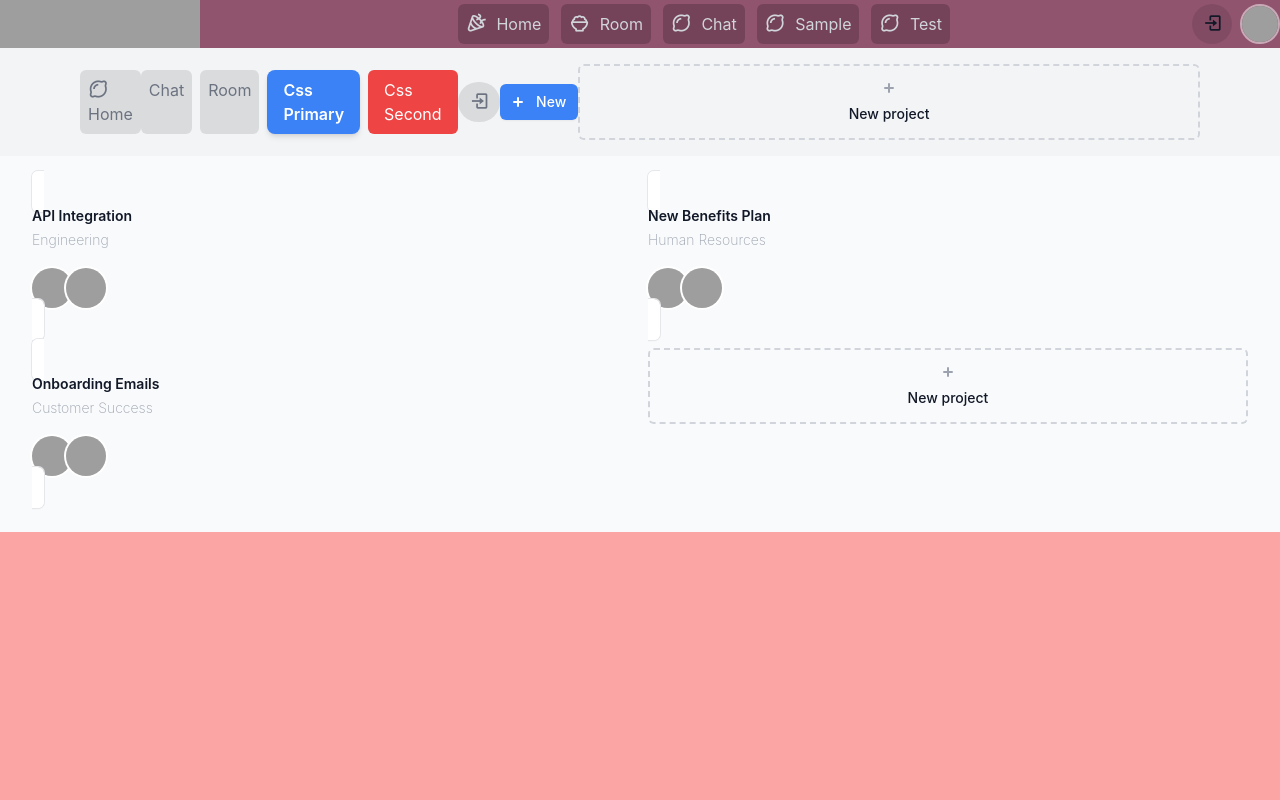
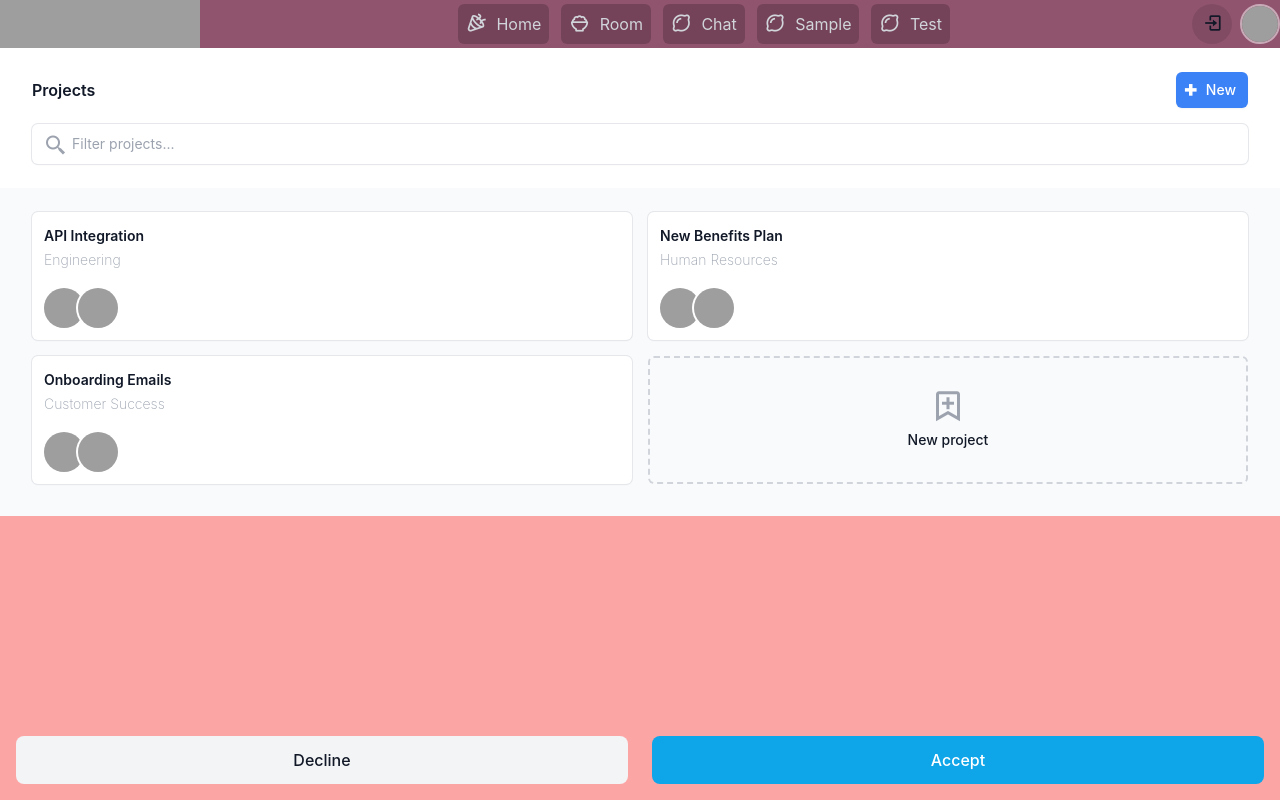
Before and after one commit to koozone/next-chat-app, a Next.js app: page /view/room in a window 1280 px wide. Built offline with nearby package versions, Linux system fonts and the light colour scheme; grey boxes are pictures that could not be loaded.

Commit message:
[추가] 모달 팝업 작업

```diff
--- a/package.json
+++ b/package.json
@@ -16,6 +16,7 @@
 		"next": "12.0.7",
 		"react": "17.0.2",
 		"react-dom": "17.0.2",
+		"react-modal": "3.14.4",
 		"socket.io": "4.4.0",
 		"socket.io-client": "4.4.0",
 		"tiny-uid": "1.1.1"
--- a/pages/component/boxItem.js
+++ b/pages/component/boxItem.js
@@ -2,14 +2,12 @@ import Link from 'next/link';
 
 export const BoxItem2 = () => {
 	return (
-		<Link href="#" className="flex">
+		<Link href="#">
 			<a
 				href="/new"
 				className="hover:border-blue-500 hover:border-solid hover:bg-white hover:text-blue-500 group w-full flex flex-col items-center justify-center rounded-md border-2 border-dashed border-gray-300 text-sm leading-6 text-gray-900 font-medium py-3"
 			>
-				<svg className="group-hover:text-blue-500 mb-1 text-gray-400" width="20" height="20" fill="currentColor" aria-hidden="true">
-					<path d="M10 5a1 1 0 0 1 1 1v3h3a1 1 0 1 1 0 2h-3v3a1 1 0 1 1-2 0v-3H6a1 1 0 1 1 0-2h3V6a1 1 0 0 1 1-1Z" />
-				</svg>
+				<i className="bx bx-bookmark-plus text-4xl group-hover:text-blue-500 mb-1 text-gray-400" />
 				New project
 			</a>
 		</Link>
@@ -22,7 +20,7 @@ export const BoxItem = ({children, item = {}}) => {
 
 	return (
 		<Link href={href}>
-			<a className="hover:bg-blue-500 hover:ring-blue-500 hover:shadow-md group rounded-md p-3 bg-white ring-1 ring-gray-200 shadow-sm">
+			<a className="block hover:bg-blue-500 hover:ring-blue-500 hover:shadow-md group rounded-md p-3 bg-white ring-1 ring-gray-200 shadow-sm">
 				<dl className="grid sm:block lg:grid xl:block grid-cols-2 grid-rows-2 items-center">
 					<div>
 						<dt className="sr-only">Title</dt>
--- /dev/null
+++ b/pages/component/popup.js
@@ -0,0 +1,69 @@
+import Modal from 'react-modal';
+
+Modal.setAppElement('#__next');
+
+export const Popup = ({isOpen = false, setIsOpen}) => {
+	return (
+		<Modal
+			isOpen={isOpen}
+			onRequestClose={() => setIsOpen(false)}
+			style={{
+				overlay: {
+					position: 'fixed',
+					top: 0,
+					left: 0,
+					right: 0,
+					bottom: 0,
+					backgroundColor: 'rgba(0, 0, 0, 0.5)',
+				},
+				content: {
+					position: 'absolute',
+					top: '200px',
+					left: '200px',
+					right: '200px',
+					bottom: '200px',
+					border: '1px solid #ccc',
+					background: '#fff',
+					overflow: 'auto',
+					WebkitOverflowScrolling: 'touch',
+					borderRadius: '12px',
+					outline: 'none',
+					padding: '20px',
+				},
+			}}
+			closeTimeoutMS={200}
+			contentLabel="Post modal"
+		>
+			{/* <div
+				// className="min-w-screen h-screen animated fadeIn faster fixed left-0 top-0 flex justify-center items-center inset-0 z-50 outline-none focus:outline-none bg-no-repeat bg-center bg-cover bg-[url('https://images.unsplash.com/photo-1623600989906-6aae5aa131d4?ixid=MnwxMjA3fDB8MHxwaG90by1wYWdlfHx8fGVufDB8fHx8&ixlib=rb-1.2.1&auto=format&fit=crop&w=1582&q=80')]"
+				className="min-w-screen h-screen animated fadeIn faster fixed left-0 top-0 flex justify-center items-center inset-0 z-50 outline-none focus:outline-none bg-no-repeat bg-center bg-cover"
+			> */}
+			{/* <div className="absolute bg-black opacity-50 inset-0 z-0"></div> */}
+			<div className="w-full max-w-lg p-5 relative mx-auto my-auto rounded-xl shadow-lg bg-white ">
+				{/* <!--content--> */}
+				<div className="">
+					{/* <!--body--> */}
+					<div className="text-center p-5 flex-auto justify-center">
+						<h2 className="text-xl font-bold py-4 ">Are you sure?</h2>
+						<p className="text-sm text-gray-500 px-8">Do you really want to delete your account? This process cannot be undone</p>
+					</div>
+					{/* <!--footer--> */}
+					<div className="p-3 mt-2 text-center space-x-4 md:block">
+						<button
+							className="mb-2 md:mb-0 bg-white px-5 py-2 text-sm shadow-sm font-medium tracking-wider border text-gray-600 rounded-full hover:shadow-lg hover:bg-gray-100"
+							onClick={() => setIsOpen(false)}
+						>
+							Cancel
+						</button>
+						<button className="mb-2 md:mb-0 bg-red-500 border border-red-500 px-5 py-2 text-sm shadow-sm font-medium tracking-wider text-white rounded-full hover:shadow-lg hover:bg-red-600">
+							Delete
+						</button>
+					</div>
+				</div>
+			</div>
+			{/* </div> */}
+		</Modal>
+	);
+};
+
+export default Popup;
--- a/pages/index.js
+++ b/pages/index.js
@@ -4,7 +4,7 @@ import Header from './component/header';
 export default function Index() {
 	return (
 		// <div className="flex flex-col justify-center items-center min-h-screen py-2">
-		<div>
+		<div className="relative h-screen">
 			<Header />
 			<NavBar />
 			<h1 className="text-3xl font-bold underline">Hello world!</h1>
@@ -12,17 +12,20 @@ export default function Index() {
 				<input type="checkbox" defaultChecked /> Browser default
 			</label>
 			<label>
-				<input
-					type="checkbox"
-					className="accent-pink-500"
-					defaultChecked
-				/>
+				<input type="checkbox" className="accent-pink-500" defaultChecked />
 				Customized
 			</label>
 
-			<div className="py-32 text-center h-[2000px]">
-				<div className="text-4xl font-extrabold">Tailwind Test</div>
+			<div className="h-[300px] overflow-auto bg-pink-300">
+				<div className="py-32 text-center h-[2000px]">
+					<div className="text-4xl font-extrabold">Tailwind Test</div>
+				</div>
 			</div>
+
+			<footer className="absolute inset-x-0 bottom-0 grid grid-cols-2 gap-x-6">
+				<button className="btn btn--secondary">Decline</button>
+				<button className="btn btn--primary">Accept</button>
+			</footer>
 		</div>
 	);
 }
--- a/pages/view/room.js
+++ b/pages/view/room.js
@@ -1,14 +1,19 @@
 import axios from 'axios';
 import {useState, useEffect} from 'react';
+// import Modal from 'react-modal';
+
 import Box from '../component/box';
 import BoxItem, {BoxItem2} from '../component/boxItem';
 import Header, {Header2} from '../component/header';
+import NavBar from '../component/navBar';
+import Popup from '../component/popup';
 
-import NavBar from '../component/navBar';
+// Modal.setAppElement('#__next');
 
 export default function chat() {
+	const [isModal, setIsModal] = useState(false);
 	const [roomList, setRoomList] = useState([]);
-
+	console.log('isModal', isModal);
 	useEffect(() => {
 		// axios('http://localhost:3000/roomList')
 		axios('/api/room')
@@ -20,9 +25,27 @@ export default function chat() {
 	}, []);
 
 	return (
-		<div>
+		<div className="relative h-screen">
 			<Header2 />
-			<NavBar />
+			{/* <NavBar /> */}
+			<header className="bg-white space-y-4 p-4 sm:px-8 sm:py-6 lg:p-4 xl:px-8 xl:py-6">
+				<div className="flex items-center justify-between">
+					<h2 className="font-semibold text-gray-900">Projects</h2>
+					<a href="/new" className="hover:bg-blue-400 group flex items-center rounded-md bg-blue-500 text-white text-sm font-medium pl-2 pr-3 py-2 shadow-sm">
+						<i className="bx bx-plus-medical mr-2"></i>
+						New
+					</a>
+				</div>
+				<form className="group relative">
+					<i className="bx bx-search-alt-2 text-2xl absolute left-3 top-1/2 -mt-2.5 text-gray-400 pointer-events-none group-focus-within:text-blue-500"></i>
+					<input
+						className="focus:ring-2 focus:ring-blue-500 focus:outline-none w-full text-sm leading-6 text-gray-900 placeholder-gray-400 rounded-md py-2 pl-10 ring-1 ring-gray-200 shadow-sm"
+						type="text"
+						aria-label="Filter projects"
+						placeholder="Filter projects..."
+					/>
+				</form>
+			</header>
 			<Box>
 				{roomList.map((item, index) => (
 					// <li key={item.roomId}>{item.roomName}</li>
@@ -30,10 +53,19 @@ export default function chat() {
 						<BoxItem item={item} />
 					</li>
 				))}
-				<li>
+				<li className="flex">
 					<BoxItem2></BoxItem2>
 				</li>
 			</Box>
+
+			<footer className="p-4 absolute inset-x-0 bottom-0 grid grid-cols-2 gap-x-6">
+				<button className="btn btn--secondary">Decline</button>
+				<button className="btn btn--primary" onClick={() => setIsModal(true)}>
+					Accept
+				</button>
+			</footer>
+
+			<Popup isOpen={isModal} setIsOpen={setIsModal} />
 		</div>
 	);
 }
--- a/styles/style.css
+++ b/styles/style.css
@@ -7,3 +7,17 @@
 		@apply bg-white sm:bg-green-300 md:bg-blue-300 lg:bg-red-300;
 	}
 }
+
+@layer components {
+	.btn {
+		@apply text-base font-medium rounded-lg p-3;
+	}
+
+	.btn--primary {
+		@apply bg-sky-500 text-white;
+	}
+
+	.btn--secondary {
+		@apply bg-gray-100 text-gray-900;
+	}
+}
```
Also changed, not shown: styles/globals.css (+5 -6 lines), 1 other file (tests, documents, lock files or other folders).
